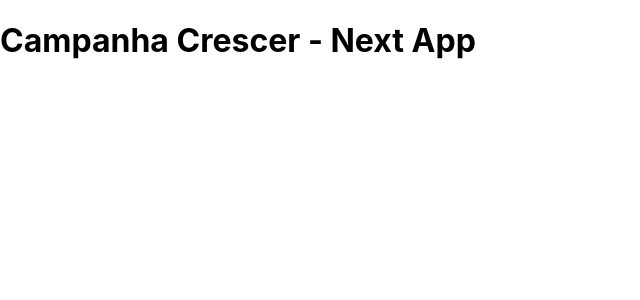
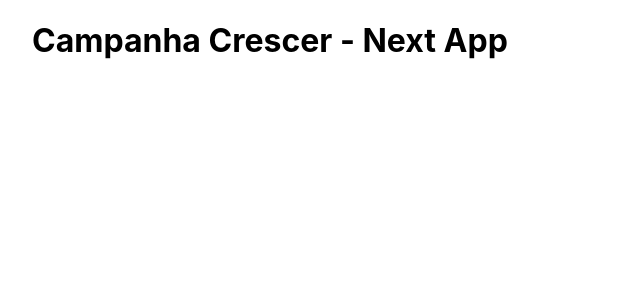
Before and after one commit to devgl96/campaign-crescer, a Next.js app: page / in a window 1280 px wide. Shown: the top 300 px of the page, without its empty margins (0-640 px from the left). Built offline with nearby package versions, Linux system fonts and the light colour scheme.

Commit message:
Install the SCSS in the project

```diff
--- a/package.json
+++ b/package.json
@@ -11,7 +11,8 @@
   "dependencies": {
     "next": "12.1.0",
     "react": "17.0.2",
-    "react-dom": "17.0.2"
+    "react-dom": "17.0.2",
+    "sass": "^1.49.9"
   },
   "devDependencies": {
     "@types/node": "17.0.21",
--- a/src/pages/_app.tsx
+++ b/src/pages/_app.tsx
@@ -1,4 +1,4 @@
-import '../styles/globals.css'
+import '../styles/globals.scss'
 import type { AppProps } from 'next/app'
 
 function MyApp({ Component, pageProps }: AppProps) {
--- a/src/pages/index.tsx
+++ b/src/pages/index.tsx
@@ -1,11 +1,17 @@
 import type { NextPage } from 'next'
 import Head from 'next/head'
 import Image from 'next/image'
-import styles from '../styles/Home.module.css'
+import styles from '../styles/Home.module.scss'
 
 const Home: NextPage = () => {
   return (
-    <h1>Campanha Crescer - Next App</h1>
+    <div className={styles.container}>
+      <div className={styles.sideBar}></div>
+      <div className={styles.content}>
+        <h1>Campanha Crescer - Next App</h1>
+
+      </div>
+    </div>
   )
 }
 
```
Also changed, not shown: src/styles/Home.module.scss (renamed from src/styles/Home.module.css), src/styles/globals.scss (renamed from src/styles/globals.css), 1 other file (tests, documents, lock files or other folders).
